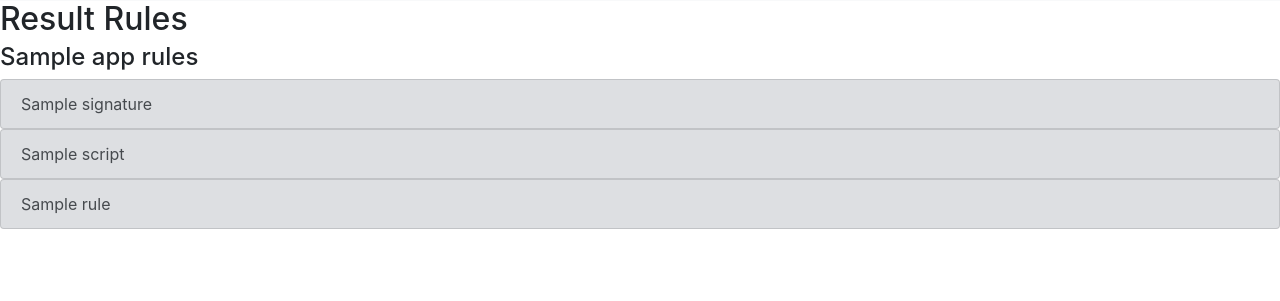
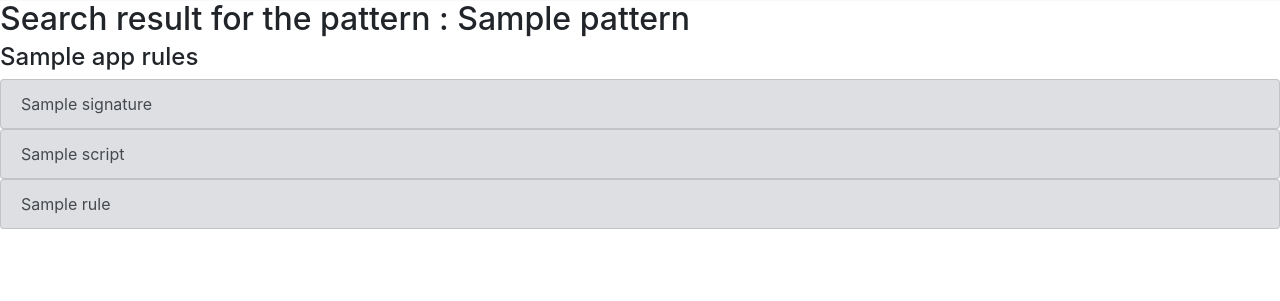
Before and after one commit to treussart/ProbeManager, a Django app: template probemanager/rules/templates/rules/search.html in a window 1280 px wide. Shown: the part 55-356 px from the top of the page. Run offline with Django 3.2, Linux system fonts and the light colour scheme; the template is opened without the code that fills it: most values are stand-ins (such as "Sample title", 1, 10 or a date in 2020); parts of the project's set-up code (start-up, migrations or seed data) failed here and were passed over; some libraries are stand-ins or nearby versions.

Commit message:
Add pattern found

```diff
--- a/probemanager/rules/models.py
+++ b/probemanager/rules/models.py
@@ -47,7 +47,7 @@ class Rule(CommonMixin, models.Model):
     @classmethod
     def find(cls, pattern):
         """Search the pattern in all the scripts and signatures"""
-        return cls.objects.filter(rule_full__contains=pattern)
+        return cls.objects.filter(rule_full__icontains=pattern)
 
 
 class DataTypeUpload(CommonMixin, models.Model):
--- a/probemanager/rules/templates/rules/search.html
+++ b/probemanager/rules/templates/rules/search.html
@@ -4,7 +4,7 @@
 
 {% block content %}
 
-<h2>Result Rules</h2>
+<h2>Search result for the pattern : {{ pattern }}</h2>
 
 {% if message %}
 <br>
--- a/probemanager/rules/views.py
+++ b/probemanager/rules/views.py
@@ -47,7 +47,7 @@ def search(request):
                                     pass
                                 probe_data.update({'name': app.label})
                                 data.append(probe_data)
-            return render(request, 'rules/search.html', {'data': data})
+            return render(request, 'rules/search.html', {'data': data, 'pattern': pattern})
         else:
             return render(request, 'rules/search.html', {'message': 'Pattern ' + pattern + ' not found'})
     else:
```
